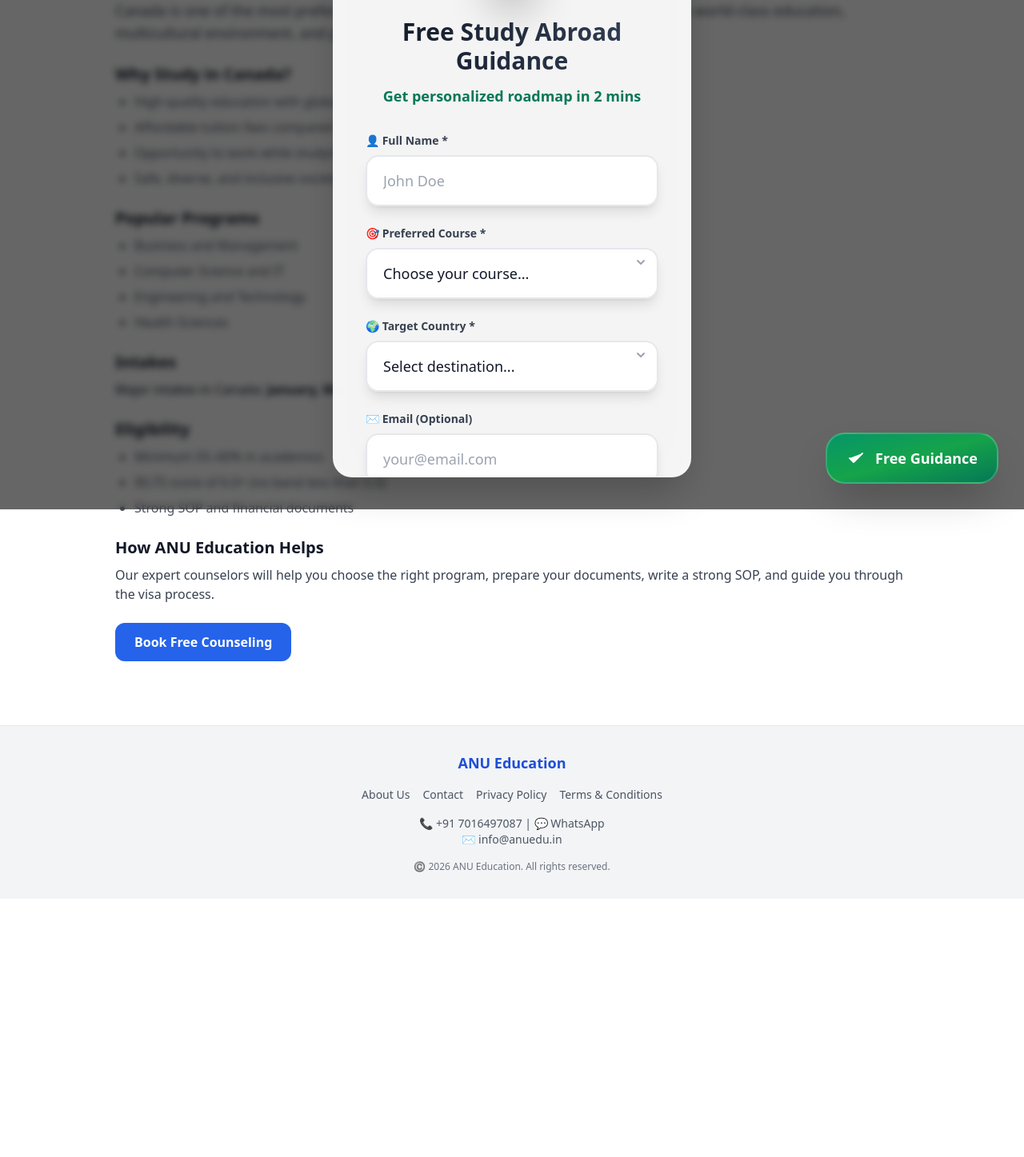
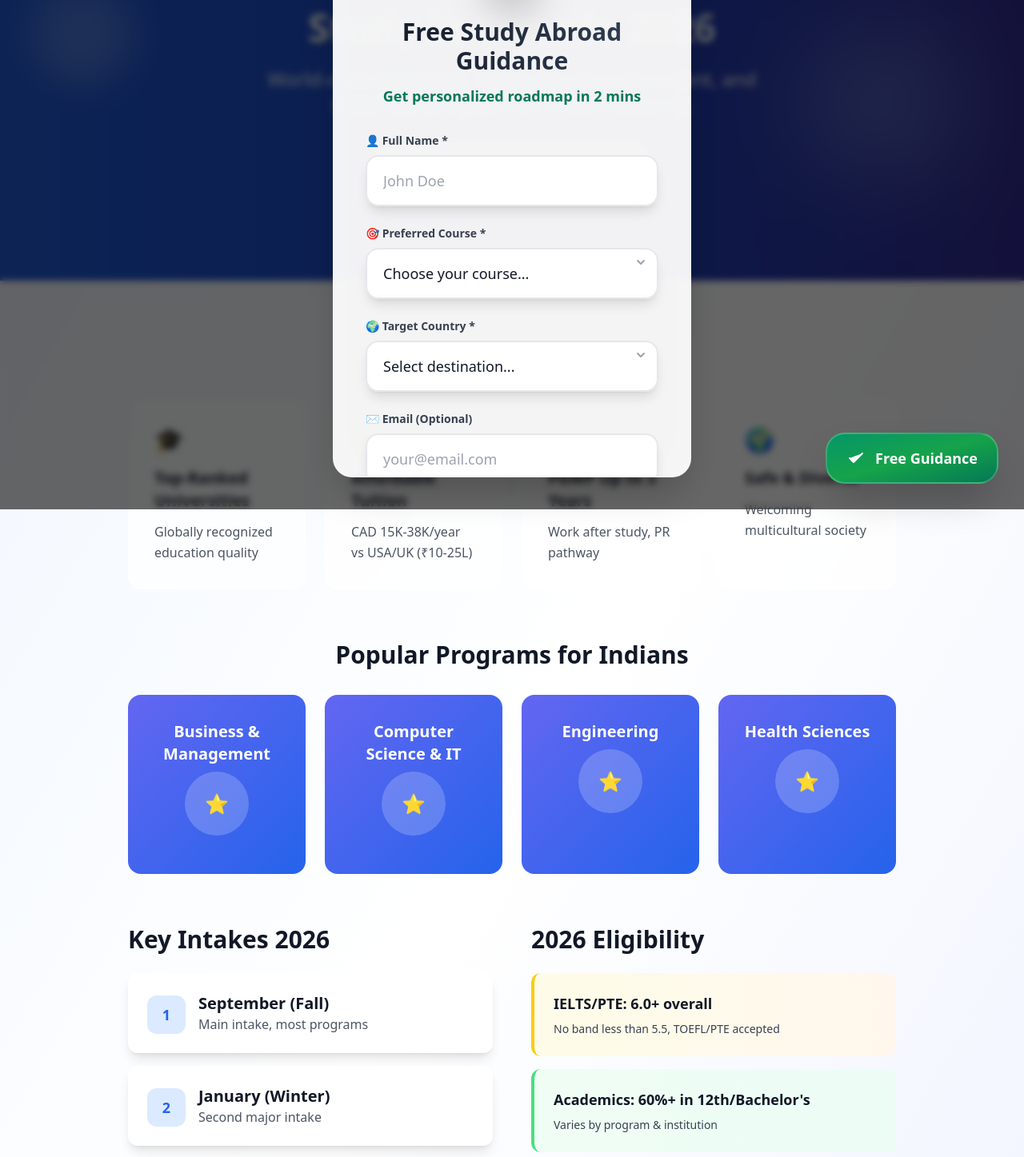
Before and after one commit to shailendra9897/anu-education, a Next.js app: page /study-in/canada in a window 1280 px wide. Shown: the part 163-1610 px from the top of the page at 80% size. Before the commit the page ends 1287 px from the top, so only its background shows below. Built offline with nearby package versions, Linux system fonts and the light colour scheme.

Commit message:
update study in canada page

```diff
--- a/app/study-in/canada/page.tsx
+++ b/app/study-in/canada/page.tsx
@@ -2,56 +2,135 @@
 
 export default function CanadaPage() {
   return (
-    <div className="max-w-5xl mx-auto px-4 py-10 space-y-6">
-      <h1 className="text-3xl font-bold text-blue-700">Study in Canada</h1>
-      <p className="text-lg text-gray-700">
-        Canada is one of the most preferred destinations for international students due to its world-class education, multicultural environment, and post-study work opportunities.
+    <div className="min-h-screen bg-gradient-to-br from-blue-50 via-white to-indigo-50">
+      {/* Hero Section */}
+      <section className="relative overflow-hidden bg-gradient-to-r from-blue-600 via-blue-700 to-indigo-800 text-white py-20 px-4 sm:py-28">
+        <div className="absolute inset-0 bg-black/10" />
+        <div className="relative max-w-5xl mx-auto text-center px-4">
+          <h1 className="text-3xl sm:text-4xl lg:text-5xl font-bold mb-6 bg-gradient-to-r from-white to-blue-100 bg-clip-text text-transparent drop-shadow-lg">
+            Study in Canada 2026
+          </h1>
+          <p className="text-xl sm:text-2xl mb-8 max-w-2xl mx-auto leading-relaxed opacity-95">
+            World-class education, multicultural environment, and PGWP up to 3 years for Indian students.
           </p>
-
-      <section>
-        <h2 className="text-xl font-semibold mt-6 mb-2">Why Study in Canada?</h2>
-        <ul className="list-disc pl-6 text-gray-600 space-y-2">
-          <li>High-quality education with globally ranked universities</li>
-          <li>Affordable tuition fees compared to USA or UK</li>
-          <li>Opportunity to work while studying and post-graduation work permit (PGWP)</li>
-          <li>Safe, diverse, and inclusive society</li>
-        </ul>
+          <a
+            href="/contact"
+            className="inline-flex items-center gap-3 bg-white text-blue-700 px-8 py-4 rounded-2xl font-bold text-lg hover:bg-blue-50 hover:scale-105 transition-all duration-300 shadow-2xl hover:shadow-blue-500/25"
+          >
+            Book Free Counseling Now
+            <svg className="w-5 h-5" fill="none" stroke="currentColor" viewBox="0 0 24 24">
+              <path strokeLinecap="round" strokeLinejoin="round" strokeWidth={2} d="M17 8l4 4m0 0l-4 4m4-4H3" />
+            </svg>
+          </a>
+        </div>
+        {/* Floating Elements */}
+        <div className="absolute top-20 left-10 w-32 h-32 bg-white/20 rounded-full blur-xl animate-pulse" />
+        <div className="absolute bottom-20 right-20 w-48 h-48 bg-blue-200/30 rounded-full blur-3xl animate-bounce slow" />
       </section>
 
+      <div className="max-w-5xl mx-auto px-4 sm:px-6 lg:px-8 py-16 sm:py-20 space-y-12 sm:space-y-16">
+
+        {/* Why Study Section */}
         <section>
-        <h2 className="text-xl font-semibold mt-6 mb-2">Popular Programs</h2>
-        <ul className="list-disc pl-6 text-gray-600 space-y-2">
-          <li>Business and Management</li>
-          <li>Computer Science and IT</li>
-          <li>Engineering and Technology</li>
-          <li>Health Sciences</li>
-        </ul>
+          <h2 className="text-2xl sm:text-3xl font-bold text-gray-900 mb-8 text-center">Why Study in Canada?</h2>
+          <div className="grid md:grid-cols-2 lg:grid-cols-4 gap-6">
+            {[
+              { icon: "🎓", title: "Top-Ranked Universities", desc: "Globally recognized education quality" },
+              { icon: "💰", title: "Affordable Tuition", desc: "CAD 15K-38K/year vs USA/UK (₹10-25L)" },
+              { icon: "💼", title: "PGWP Up to 3 Years", desc: "Work after study, PR pathway" },
+              { icon: "🌍", title: "Safe & Diverse", desc: "Welcoming multicultural society" }
+            ].map((item, idx) => (
+              <div key={idx} className="group bg-white/70 backdrop-blur-sm p-6 sm:p-8 rounded-2xl border border-white/50 hover:shadow-2xl hover:-translate-y-2 transition-all duration-500 hover:bg-white">
+                <div className="text-3xl mb-4">{item.icon}</div>
+                <h3 className="text-xl font-semibold text-gray-900 mb-3 group-hover:text-blue-600">{item.title}</h3>
+                <p className="text-gray-600 leading-relaxed">{item.desc}</p>
+              </div>
+            ))}
+          </div>
         </section>
 
+        {/* Popular Programs */}
         <section>
-        <h2 className="text-xl font-semibold mt-6 mb-2">Intakes</h2>
-        <p>Major intakes in Canada: <strong>January, May, and September</strong></p>
+          <h2 className="text-2xl sm:text-3xl font-bold text-gray-900 mb-8 text-center">Popular Programs for Indians</h2>
+          <div className="grid sm:grid-cols-2 lg:grid-cols-4 gap-6">
+            {["Business & Management", "Computer Science & IT", "Engineering", "Health Sciences"].map((prog, idx) => (
+              <div key={idx} className="bg-gradient-to-br from-indigo-500 to-blue-600 text-white p-8 rounded-2xl text-center hover:scale-105 hover:shadow-2xl transition-all duration-300 hover:from-indigo-600">
+                <h3 className="text-xl font-bold mb-2">{prog}</h3>
+                <div className="w-20 h-20 bg-white/20 rounded-full flex items-center justify-center mx-auto mb-4">
+                  <span className="text-2xl">⭐</span>
+                </div>
+              </div>
+            ))}
+          </div>
         </section>
 
-      <section>
-        <h2 className="text-xl font-semibold mt-6 mb-2">Eligibility</h2>
-        <ul className="list-disc pl-6 text-gray-600 space-y-2">
-          <li>Minimum 55–60% in academics</li>
-          <li>IELTS score of 6.0+ (no band less than 5.5)</li>
-          <li>Strong SOP and financial documents</li>
-        </ul>
+        {/* Intakes & Eligibility */}
+        <section className="grid lg:grid-cols-2 gap-12 items-start">
+          <div>
+            <h2 className="text-2xl sm:text-3xl font-bold text-gray-900 mb-6">Key Intakes 2026</h2>
+            <div className="space-y-4">
+              {[
+                { intake: "September (Fall)", desc: "Main intake, most programs" },
+                { intake: "January (Winter)", desc: "Second major intake" },
+                { intake: "May (Summer)", desc: "Limited programs available" }
+              ].map((item, idx) => (
+                <div key={idx} className="flex items-start gap-4 p-6 bg-white rounded-xl shadow-lg hover:shadow-xl transition-shadow">
+                  <div className="w-12 h-12 bg-blue-100 rounded-xl flex items-center justify-center flex-shrink-0 mt-1">
+                    <span className="font-bold text-blue-600 text-lg">{idx + 1}</span>
+                  </div>
+                  <div>
+                    <h3 className="font-semibold text-xl text-gray-900">{item.intake}</h3>
+                    <p className="text-gray-600">{item.desc}</p>
+                  </div>
+                </div>
+              ))}
+            </div>
+          </div>
+
+          <div>
+            <h2 className="text-2xl sm:text-3xl font-bold text-gray-900 mb-6">2026 Eligibility</h2>
+            <div className="space-y-4">
+              <div className="p-6 bg-gradient-to-r from-yellow-50 to-orange-50 rounded-xl border-l-4 border-yellow-400">
+                <h3 className="font-semibold text-lg mb-2">IELTS/PTE: 6.0+ overall</h3>
+                <p className="text-sm text-gray-700">No band less than 5.5, TOEFL/PTE accepted</p>
+              </div>
+              <div className="p-6 bg-gradient-to-r from-green-50 to-emerald-50 rounded-xl border-l-4 border-green-400">
+                <h3 className="font-semibold text-lg mb-2">Academics: 60%+ in 12th/Bachelor's</h3>
+                <p className="text-sm text-gray-700">Varies by program & institution</p>
+              </div>
+              <div className="p-6 bg-gradient-to-r from-blue-50 to-indigo-50 rounded-xl border-l-4 border-blue-400">
+                <h3 className="font-semibold text-lg mb-2">Visa: PAL Required + CAD 22,895 GIC</h3>
+                <p className="text-sm text-gray-700">Study permit cap ~155K in 2026</p>
+              </div>
+            </div>
+          </div>
         </section>
 
-      <section>
-        <h2 className="text-xl font-semibold mt-6 mb-2">How ANU Education Helps</h2>
-        <p className="text-gray-700">
-          Our expert counselors will help you choose the right program, prepare your documents, write a strong SOP, and guide you through the visa process.
+        {/* ANU Help Section */}
+        <section className="bg-gradient-to-r from-blue-600 to-indigo-700 text-white p-12 sm:p-16 lg:p-20 rounded-3xl text-center backdrop-blur-sm bg-opacity-95">
+          <h2 className="text-3xl sm:text-4xl font-bold mb-6">How ANU Education Helps You</h2>
+          <p className="text-xl mb-10 max-w-3xl mx-auto leading-relaxed opacity-90">
+            Expert counselors guide you through university selection, SOP writing, PAL/GIC setup, and visa success (95%+ approval rate).
           </p>
+          <div className="flex flex-col sm:flex-row gap-4 justify-center items-center">
+            <a
+              href="/contact"
+              className="bg-white text-blue-700 px-10 py-4 rounded-2xl font-bold text-lg hover:bg-blue-50 hover:scale-105 transition-all duration-300 shadow-2xl w-full sm:w-auto text-center"
+            >
+              Start Your Journey Today
+            </a>
+            <a
+              href="/contact"
+              className="border-2 border-white text-white px-10 py-4 rounded-2xl font-bold text-lg hover:bg-white hover:text-blue-700 transition-all duration-300 flex items-center justify-center gap-2 w-full sm:w-auto"
+            >
+              WhatsApp Now
+              <svg className="w-5 h-5" fill="currentColor" viewBox="0 0 24 24">
+                <path d="M17.472 14.382c-.297-.149-1.758-.867-2.03-.967-.273-.099-.471-.148-.67.15-.197.297-.767.966-.94 1.164-.173.199-.347.223-.644.075-.297-.15-1.255-.463-2.39-1.475-.883-.788-1.48-1.761-1.653-2.059-.173-.297-.018-.458.13-.606.134-.133.298-.347.446-.52.149-.174.198-.298.298-.497.099-.198.05-.371-.025-.52-.075-.149-.669-1.612-.916-2.207-.242-.579-.487-.5-.669-.51-.173-.008-.371-.01-.57-.01-.198 0-.52.074-.792.372-.272.297-1.04 1.016-1.04 2.479 0 1.462 1.065 2.875 1.213 3.074.149.198 2.096 3.2 5.077 4.487.709.306 1.262.489 1.694.625.712.227 1.36.195 1.871.118.571-.085 1.758-.719 2.006-1.413.248-.694.248-1.289.173-1.413-.074-.124-.272-.198-.57-.347m-5.421 7.403h-.004a9.87 9.87 0 01-5.031-1.378l-.361-.214-3.741.982.998-3.648-.235-.374a9.86 9.86 0 01-1.51-5.26c.001-5.45 4.436-9.884 9.888-9.884 2.64 0 5.122 1.03 6.988 2.898a9.825 9.825 0 012.893 6.994c-.003 5.45-4.437 9.884-9.885 9.884m8.413-18.297A11.815 11.815 0 0012.05 0C5.495 0 .16 5.335.157 11.892c0 2.096.547 4.142 1.588 5.945L.057 24l6.305-1.654a11.882 11.882 0 005.683 1.448h.005c6.554 0 11.89-5.335 11.893-11.893A11.821 11.821 0 0020.885 3.488"/>
+              </svg>
+            </a>
+          </div>
         </section>
-
-      <a href="/contact" className="inline-block mt-8 bg-blue-600 text-white px-6 py-3 rounded-xl font-semibold hover:bg-blue-700 transition">
-        Book Free Counseling
-      </a>
+      </div>
     </div>
   );
 }
```
Lines whose indentation alone changed are shown as unchanged.
